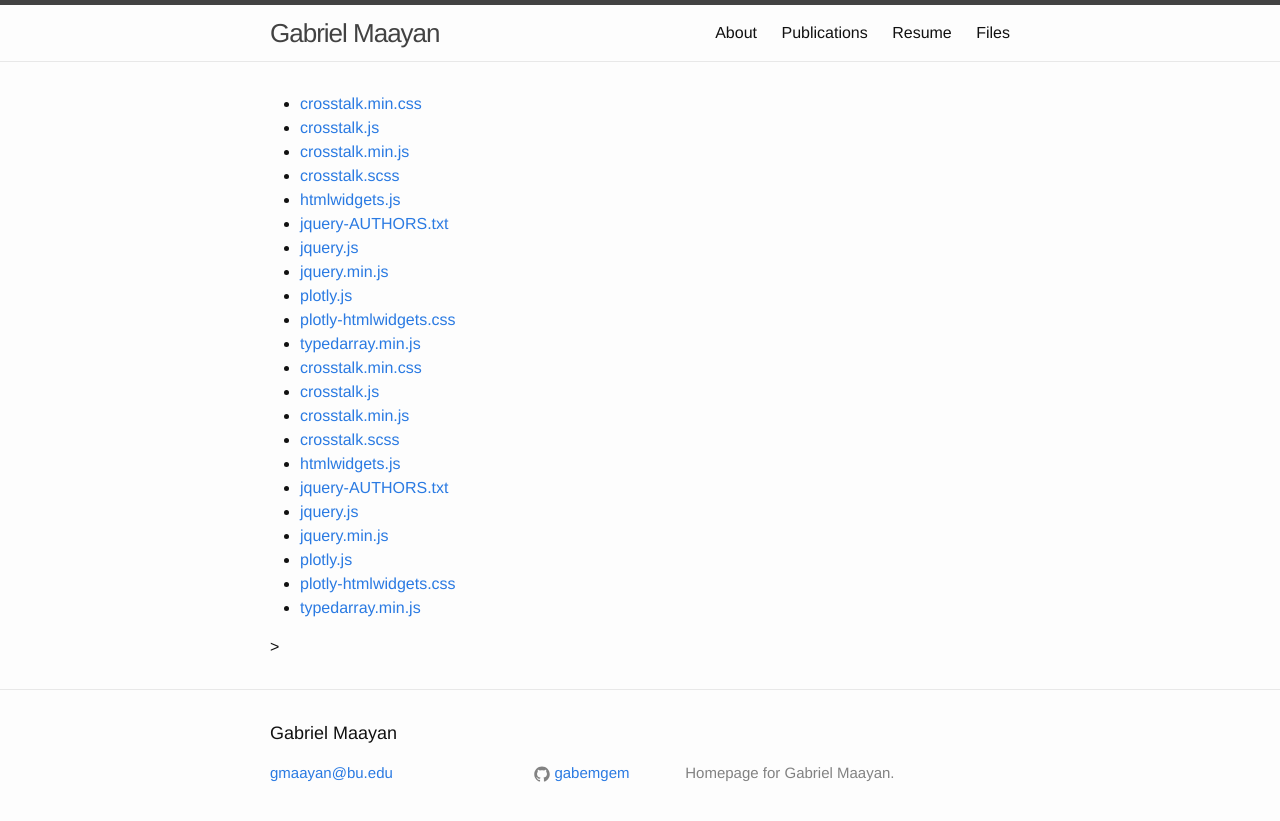
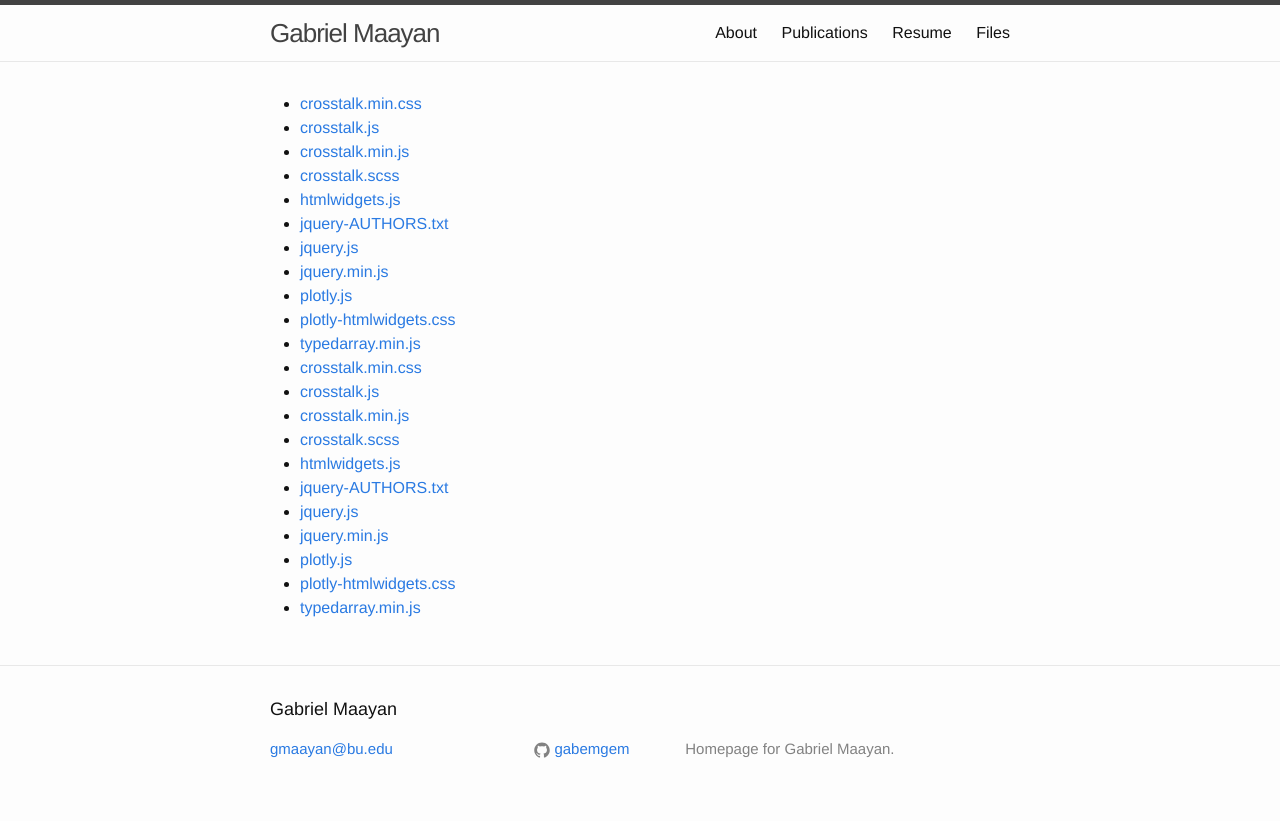
Before and after one commit to gabemgem/gabemgem.github.io, a Jekyll site: the page built from docs/files.html, in a window 1280 px wide. Shown: the top 821 px of the page. Built offline with Jekyll 4.4.1, drawn with Linux system fonts in a browser that asks for light colours.

Commit message:
fix typo

```diff
--- a/docs/files.html
+++ b/docs/files.html
@@ -7,4 +7,4 @@ layout: default
     {% for file in files %}
         <li><a href="{{ file.path }}">{{ file.name }}</a></li>
     {% endfor %}
-</ul>>
+</ul>
```
